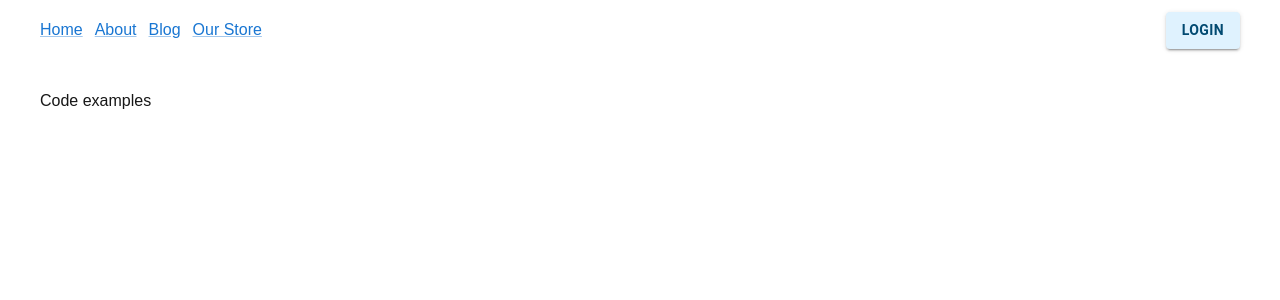
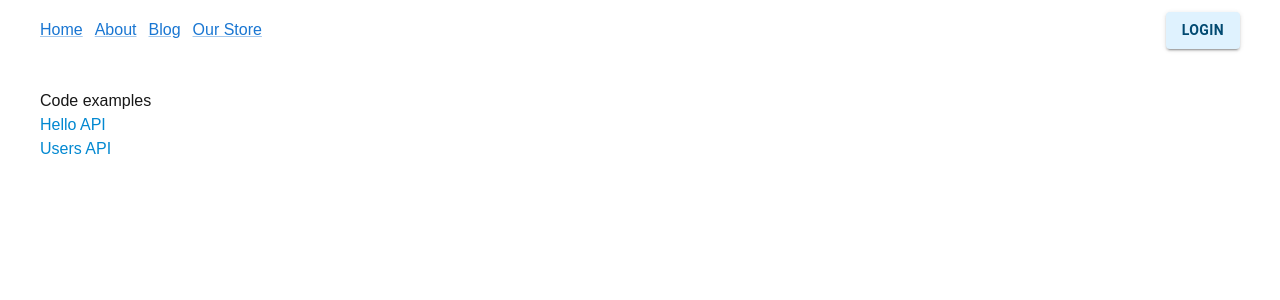
Before and after one commit to everviera12/nextjs-practice, a Next.js app: page / in a window 1280 px wide. Shown: the top 300 px of the page. Built offline with nearby package versions, Linux system fonts and the light colour scheme; some icons are missing.

Commit message:
api routes training

```diff
--- /dev/null
+++ b/app/api/hello/route.ts
@@ -0,0 +1,6 @@
+export async function GET() {
+  return Response.json({
+    message: "Hello world! 😁",
+    radom_number: Math.random().toLocaleString(),
+  });
+}
--- /dev/null
+++ b/app/api/users/route.ts
@@ -0,0 +1,18 @@
+import { NextApiRequest, NextApiResponse } from "next";
+
+export async function GET(req: NextApiRequest, res: NextApiResponse) {
+  if (req.method === "GET") {
+    return Response.json({
+      message: "Users endpoint",
+      users: [
+        { id: 1, name: "John Doe" },
+        { id: 2, name: "Sam Smith" },
+        { id: 3, name: "Alice Johnson" },
+        { id: 4, name: "Zoe Brux" },
+        { id: 5, name: "Liv Morgan" },
+      ],
+    });
+  }
+
+  return Response.json({ message: "Method not allowed", status: 405 });
+}
--- a/app/page.tsx
+++ b/app/page.tsx
@@ -1,11 +1,24 @@
-import Modal from "./_components/hooks/modal";
+import { Link } from "@mui/material";
+
+const API_ENDPOINTS = [
+  { label: "Hello API", href: '/api/hello' },
+  { label: "Users API", href: "/api/users" },
+];
 
 export default function Home() {
   return (
     <div className="max-w-7xl px-10 mx-auto">
       <h1>Code examples</h1>
 
-      {/* <Modal /> */}
+      {API_ENDPOINTS.map((api, idx) => (
+        <ul key={idx}>
+          <li>
+            <Link href={api.href} underline="hover" color="info">
+              {api.label}
+            </Link>
+          </li>
+        </ul>
+      ))}
     </div>
   );
 }
```
